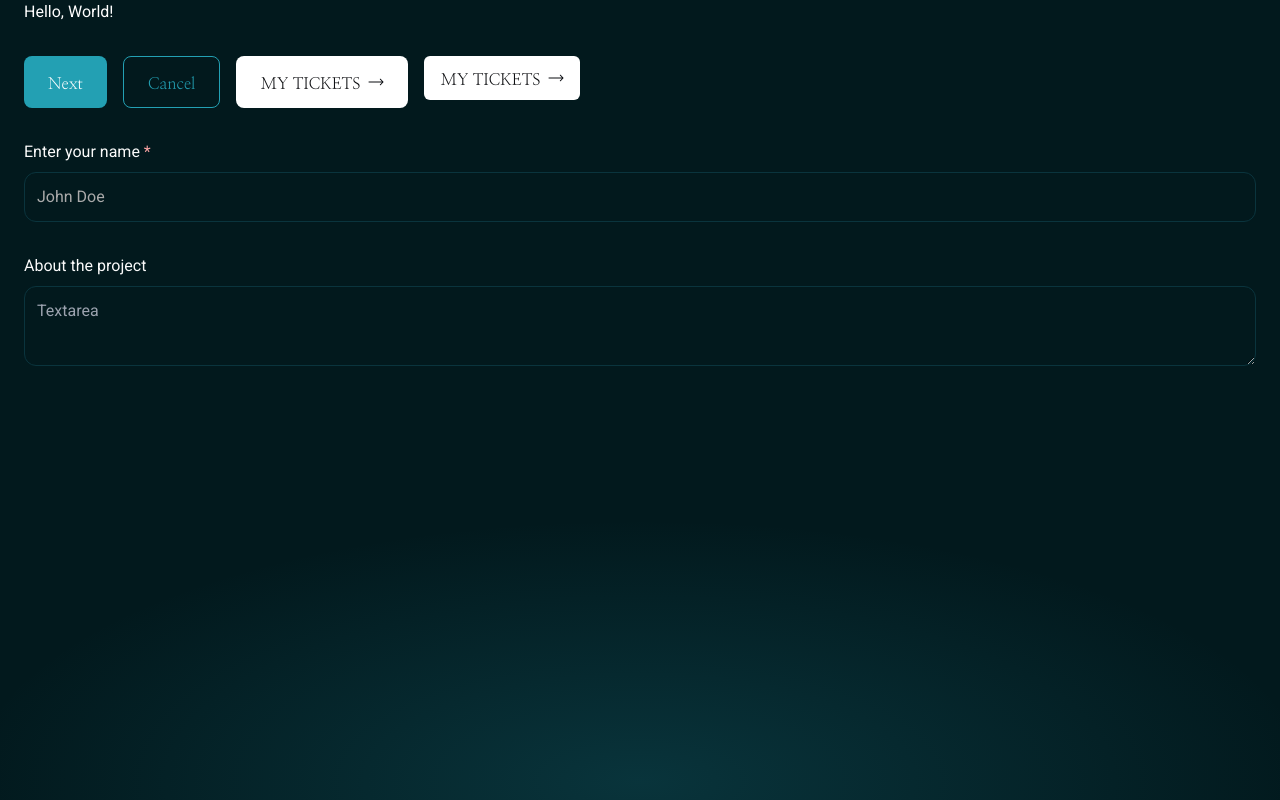
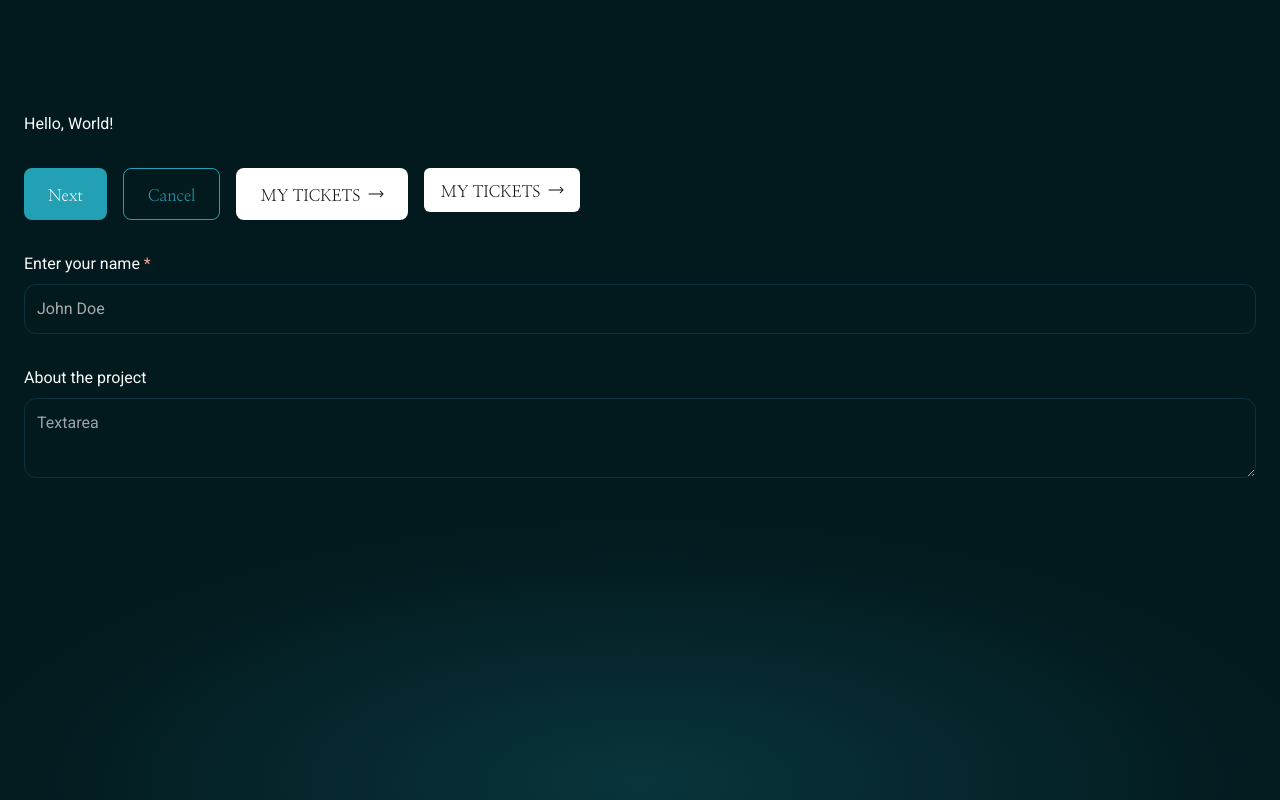
Before and after one commit to AJ1732/hng-12--stage-2, a Next.js app: page / in a window 1280 px wide. Built offline with nearby package versions, Linux system fonts and the light colour scheme; a web font is replaced by a local one.

Commit message:
chore: add vertical padding

```diff
--- a/src/app/page.tsx
+++ b/src/app/page.tsx
@@ -2,7 +2,7 @@ import { ButtonLink, InputField, TextareaField } from "@/components";
 
 export default function Home() {
   return (
-    <div className="space-y-8 px-6">
+    <div className="space-y-8 px-6 py-28">
       <h1>Hello, World!</h1>
 
       <div className="flex gap-4">
```
